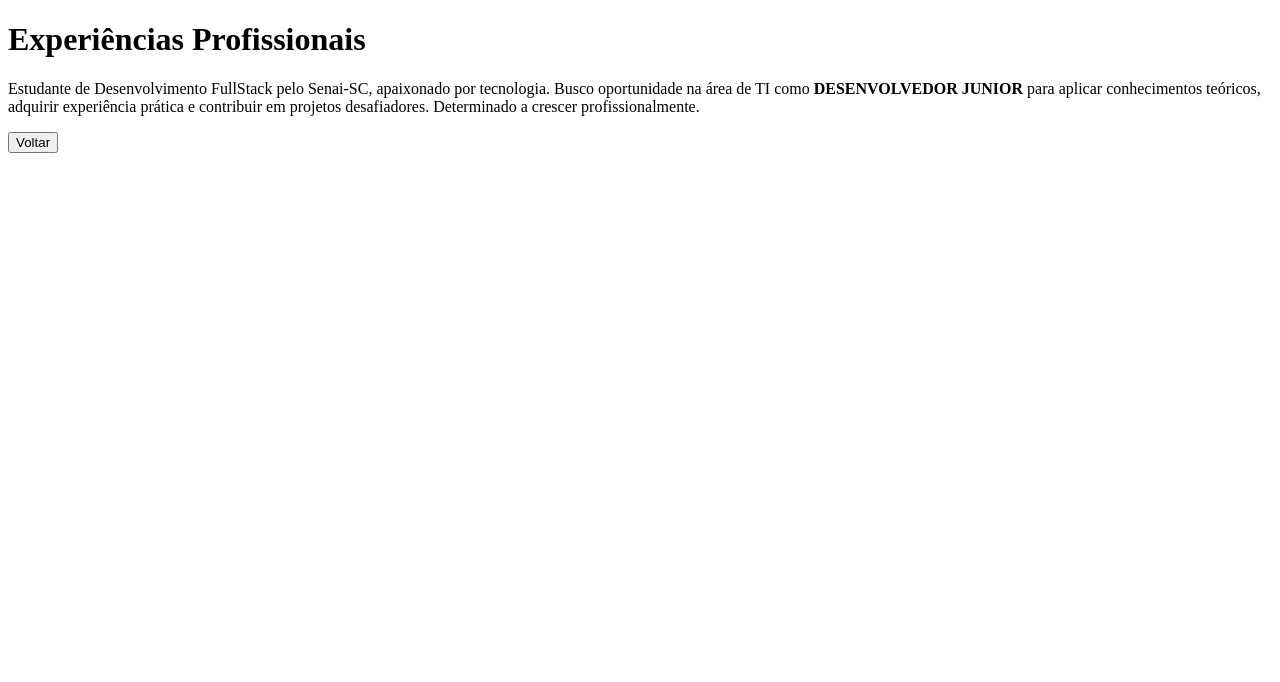
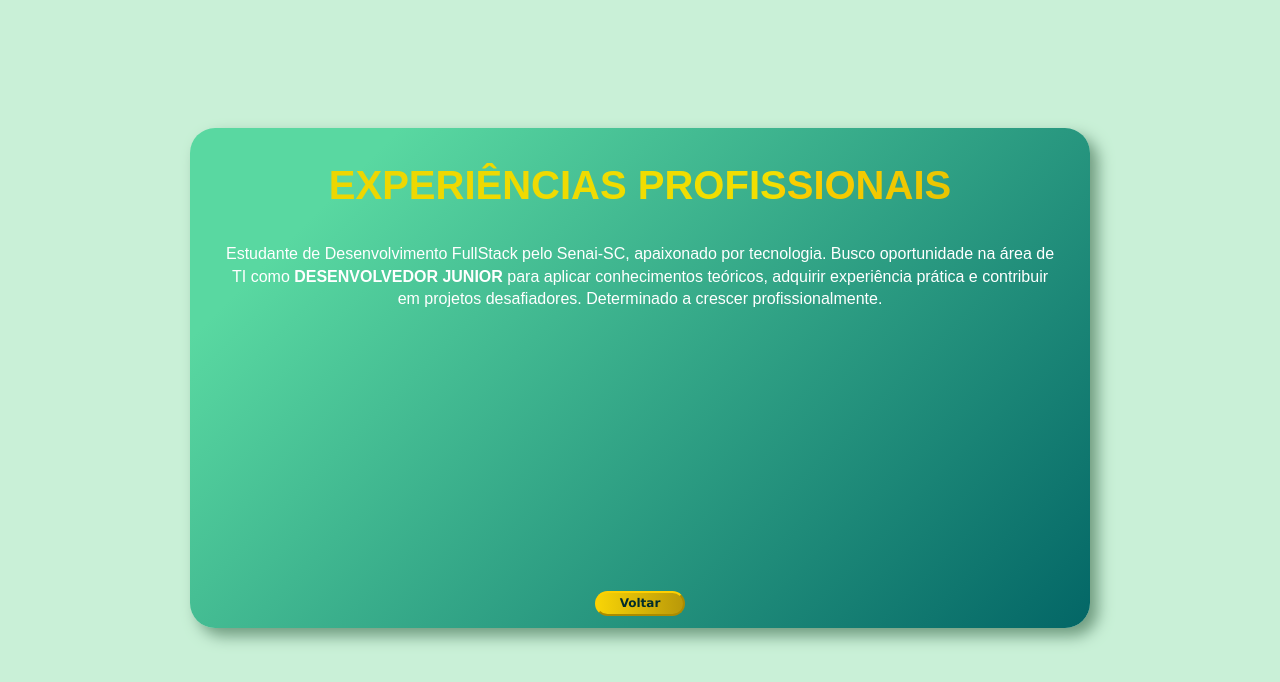
Before and after one commit to williamdiasrocha/williamrocha, a plain HTML site: page exp.html in a window 1280 px wide. Drawn offline with Linux system fonts and the light colour scheme; the site is published under a folder, as on GitHub Pages, so addresses that start at the root find nothing.

Commit message:
Update exp.html

```diff
--- a/exp.html
+++ b/exp.html
@@ -4,7 +4,7 @@
     <meta charset="UTF-8">
     <meta http-equiv="X-UA-Compatible" content="IE=edge">
     <meta name="viewport" content="width=device-width, initial-scale=1.0">
-    <link rel="stylesheet" href="/style.css">
+    <link rel="stylesheet" href="./style.css">
     <title>William Rocha | Experiências</title>
 </head>
 <body>
@@ -19,7 +19,7 @@
 
             <div class="voltar_btn">
 
-                <a href="/index.html"><button class="voltar">Voltar</button></a>
+                <a href="./index.html"><button class="voltar">Voltar</button></a>
             </div>
         </div>
     </div>
```
